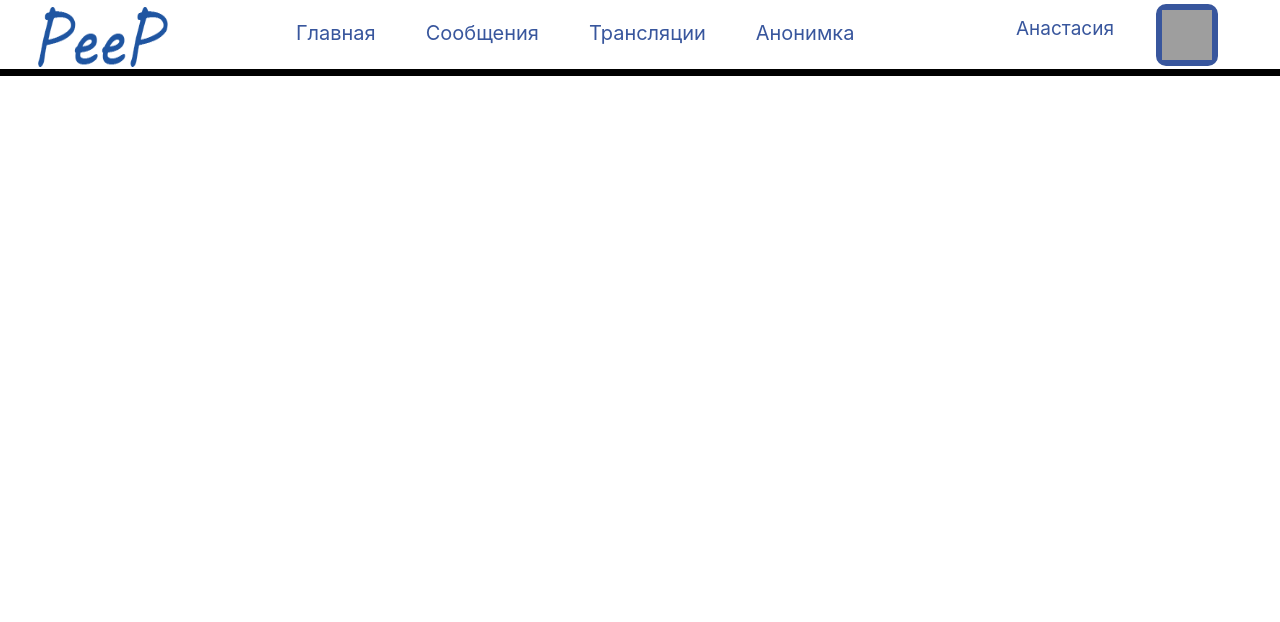
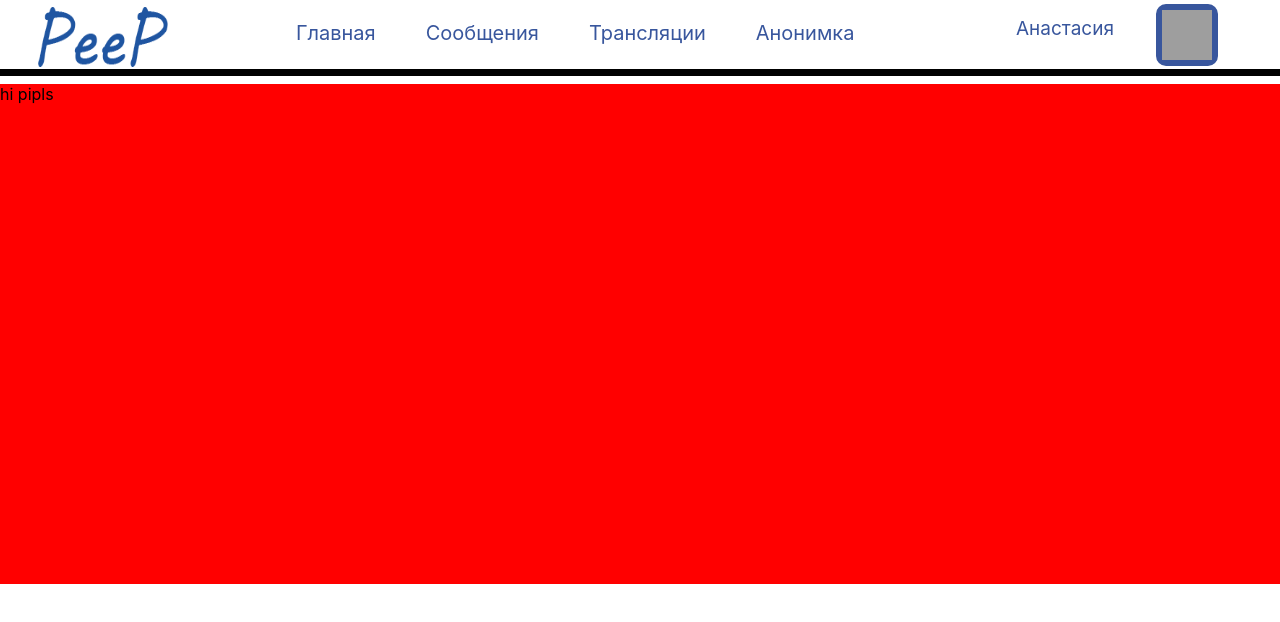
Before and after one commit to pavelpave/peep, a React (Create React App) app: page /videoStart in a window 1280 px wide. Shown: the top 622 px of the page. Built offline with nearby package versions, Linux system fonts and the light colour scheme; grey boxes are pictures that could not be loaded.

Commit message:
fix  state bll

```diff
--- a/src/App.css
+++ b/src/App.css
@@ -21,6 +21,14 @@
 .App-link {
   color: #61dafb;
 }
+.grid_page{
+    display: grid;
+    grid-template-rows: 6px 1fr  500px;
+    grid-template-columns: 1fr;
+    grid-template-areas:"heder"
+                        "body"
+                        "footer"
+}
 
 @keyframes App-logo-spin {
   from {
--- a/src/App.js
+++ b/src/App.js
@@ -6,17 +6,18 @@ import Heder from './ui/heder/heder.js';
 import BodyVideo from './ui/sectionVideo/bodyV.js'
 import VideoStartPage from "./ui/sectionVideo/videoStartPage/videoStart";
 import FooterComponent from './ui/footer/Footer'
+import state from "./state";
 class App extends Component {
 
   render() {
     return (
       <BrowserRouter>
-    	    <div>
+    	    <div className='grid_page'>
 
-           	<Heder />
-            <Route component={BodyVideo} path='/home'/>
-            <Route component={VideoStartPage} path='/videoStart' />
-            <FooterComponent />
+          <Heder/>
+          <Route component={() => <BodyVideo state={state} />} path='/home'/>
+          <Route render={() => <VideoStartPage/>} path='/videoStart' />
+          <FooterComponent />
 
           </div>
       </BrowserRouter>
--- /dev/null
+++ b/src/state.js
@@ -0,0 +1,18 @@
+import podgruz from "./ui/sectionVideo/ajaxVideo";
+
+let state = {
+    ClassNameStrel: {
+        //     0        1               2                 3                   4fix
+        _1: [true, podgruz()[0], { recomend: true }, 1, { deFTop: '30px', Top: '30px' }],
+        _2: [false, podgruz()[0], { translation: false }, 1, { deFTop: '735px', Top: '-27px' }],
+        _3: [false, podgruz()[0], { serch_kanal: false }, 2, { deFTop: '795px', Top: '30px' }],
+        _4: [false, podgruz()[0], { podpis: false }, 2, { deFTop: '735px', Top: '-27px' }],
+        _5: [false, podgruz()[0], { create_pl: false }, 3, { deFTop: '795px', Top: '30px' }],
+        _6: [false, podgruz()[0], { video_frend: false }, 3, { deFTop: '735px', Top: '-27px' }],
+        _7: [false, podgruz()[0], { pozje: false }, 4, { deFTop: '795px', Top: '30px' }],
+        _8: [false, podgruz()[0], { history: false }, 4, { deFTop: '735px', Top: '-27px' }],
+        _9: [false, podgruz()[0], { izbran: false }, 5, { deFTop: '795px', Top: '30px' }],
+        _10: [false, podgruz()[0], { my_post: false }, 5, { deFTop: '735px', Top: '-27px' }]
+    }
+}
+export default state
--- a/src/ui/footer/footer.css
+++ b/src/ui/footer/footer.css
@@ -1,9 +1,14 @@
 .test{
-    position: absolute;
+    position: relative;
     width: 100%;
     box-sizing: border-box;
     height: 500px;
     background: red;
-    top:1455px;
+    /* top:1455px; */
     z-index: 100;
+    margin-top: 58px;
+    grid-area: footer
 }
+/* .footer_page{
+
+} */
--- a/src/ui/heder/heder.js
+++ b/src/ui/heder/heder.js
@@ -6,7 +6,7 @@ class Heder extends React.Component{
 
 render(){
 	return(
-		<section>
+		<section className='heder_page'>
 			<div className="polosa__heder">
 				<NavLink to='/'><div className='header__logo'></div></NavLink>
 				<nav>
--- a/src/ui/heder/styleHeder.css
+++ b/src/ui/heder/styleHeder.css
@@ -4,11 +4,16 @@ body,html{
    width: 100%;
 
 }
+.heder_page{
+	position: relative;
+	grid-area: heder;
+}
 .polosa__heder{
 	width: 100%;
     background: #fff;
     height: 70px;
-    top: -1px;
+	top: -1px;
+
     z-index: 1000;
     position: fixed;
     border-bottom: 7px solid black;
--- a/src/ui/sectionVideo/bodyV.js
+++ b/src/ui/sectionVideo/bodyV.js
@@ -9,21 +9,7 @@ export default class BodyVideo extends Component{
 		super(props)
 
 		this.ObnState = this.ObnState.bind(this)
-		this.state = {
-			ClassNameStrel : {
-				//     0        1               2                 3                   4fix
-				_1: [true, podgruz()[0], { recomend: true },	  1, { deFTop: '30px', Top: '30px'   }],
-				_2: [false, podgruz()[0], { translation: false }, 1, { deFTop: '735px', Top: '-27px' }],
-				_3: [false, podgruz()[0], { serch_kanal: false }, 2, { deFTop: '795px', Top: '30px' }],
-				_4: [false, podgruz()[0], { podpis: false }, 	  2, { deFTop: '735px', Top: '-27px' }],
-				_5: [false, podgruz()[0], { create_pl: false },	  3, { deFTop: '795px', Top: '30px' }],
-				_6: [false, podgruz()[0], { video_frend: false }, 3, { deFTop: '735px', Top: '-27px' }],
-				_7: [false, podgruz()[0], { pozje: false }, 	  4, { deFTop: '795px', Top: '30px' }],
-				_8: [false, podgruz()[0], { history: false },	  4, { deFTop: '735px', Top: '-27px' }],
-				_9: [false, podgruz()[0], { izbran: false },	  5, { deFTop: '795px' , Top: '30px'}],
-				_10: [false, podgruz()[0], { my_post: false }, 	  5, { deFTop: '735px' , Top: '-27px'}]
-			}
-		}
+		this.state = this.props.state
 		this.massAjax = [{
 			nameKanal: 'myName',
 			nameVideo: 'nameVodeo',
@@ -59,6 +45,7 @@ export default class BodyVideo extends Component{
 	usstr(e){
 		let index     = e.target.id;
 		let	keyTrue   = 0;
+		let keyFalse = 0;
 		let   toggl;
 		    if (this.state.ClassNameStrel[index][0]) {
 		    	toggl = false
@@ -69,11 +56,25 @@ export default class BodyVideo extends Component{
 				if (this.state.ClassNameStrel[key][0] === true) {
 				keyTrue+=1
 				}
+				if (this.state.ClassNameStrel[key][0] === false) {
+					keyFalse+=1
+				}
+				// debugger
+				if (keyFalse === 9 ) {
+					this.state.ClassNameStrel[index][0] = true
+					for (const keys in this.state.ClassNameStrel[index][2]) {
+						this.state.ClassNameStrel[index][2][keys] = true
+					}
+					toggl = true
+					keyTrue = 0
+				}
+
 				if (keyTrue >= 1){
 				this.state.ClassNameStrel[key][0] = false
 					for (const keys in this.state.ClassNameStrel[key][2]) {
 						this.state.ClassNameStrel[key][2][keys] = false
 					}
+
 				}
 
 			 }
@@ -193,7 +194,7 @@ export default class BodyVideo extends Component{
 						></div>
 
 						<div className={this.state.ClassNameStrel._2[2].translation ? "video__block__open_right" : "video__block__close"} style={{ height: this.state.ClassNameStrel._2[1] }}>
-							{}
+							{this.vidoPlayList()}
 						</div>
 					</div>
 
--- a/src/ui/sectionVideo/styleBody.css
+++ b/src/ui/sectionVideo/styleBody.css
@@ -1,6 +1,6 @@
 
 .sec__body{
-	position: absolute;
+	position: relative;
 	width: 100%;
 	height: 1389px;
 	top :70px;
@@ -8,6 +8,7 @@
 	z-index: 1;
 	background: #363650;
 	overflow: hidden;
+	 grid-area: body;
 }
 .sec__body__spis_one{
 	position: relative;
```
